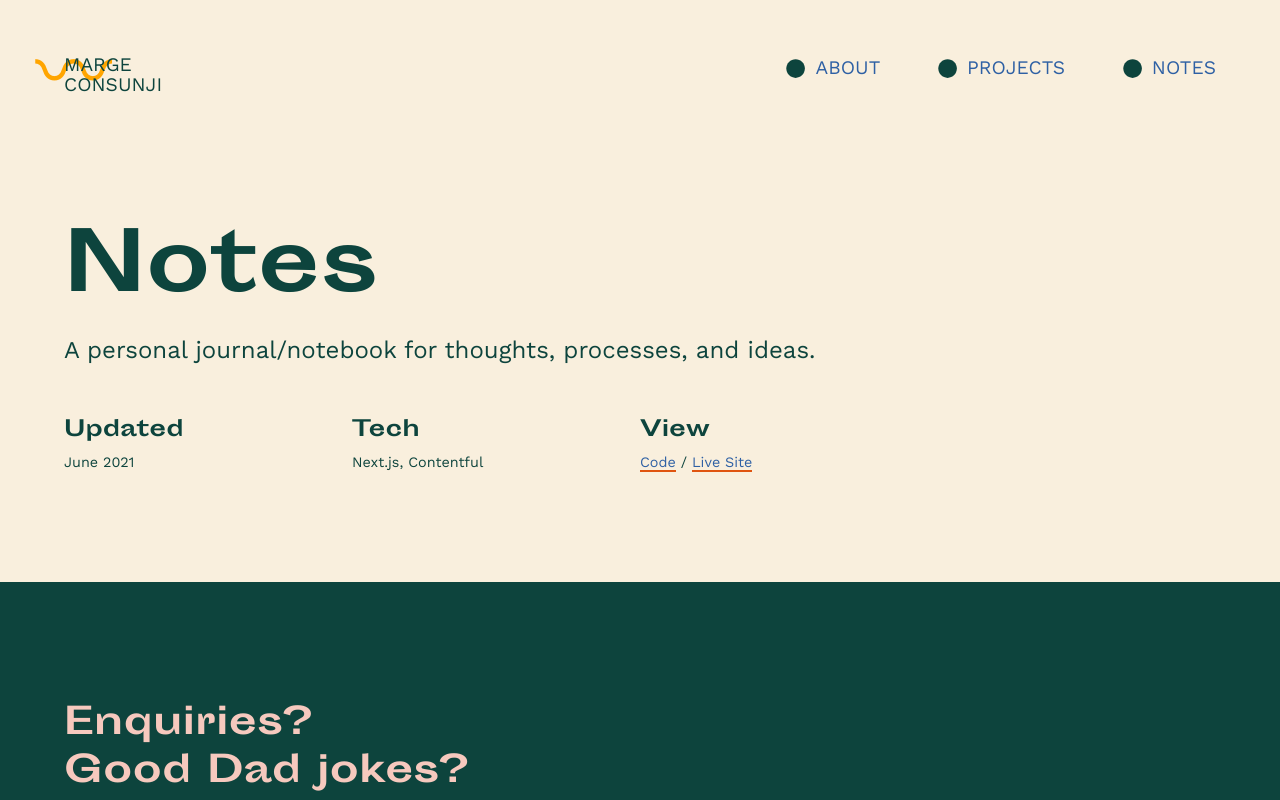
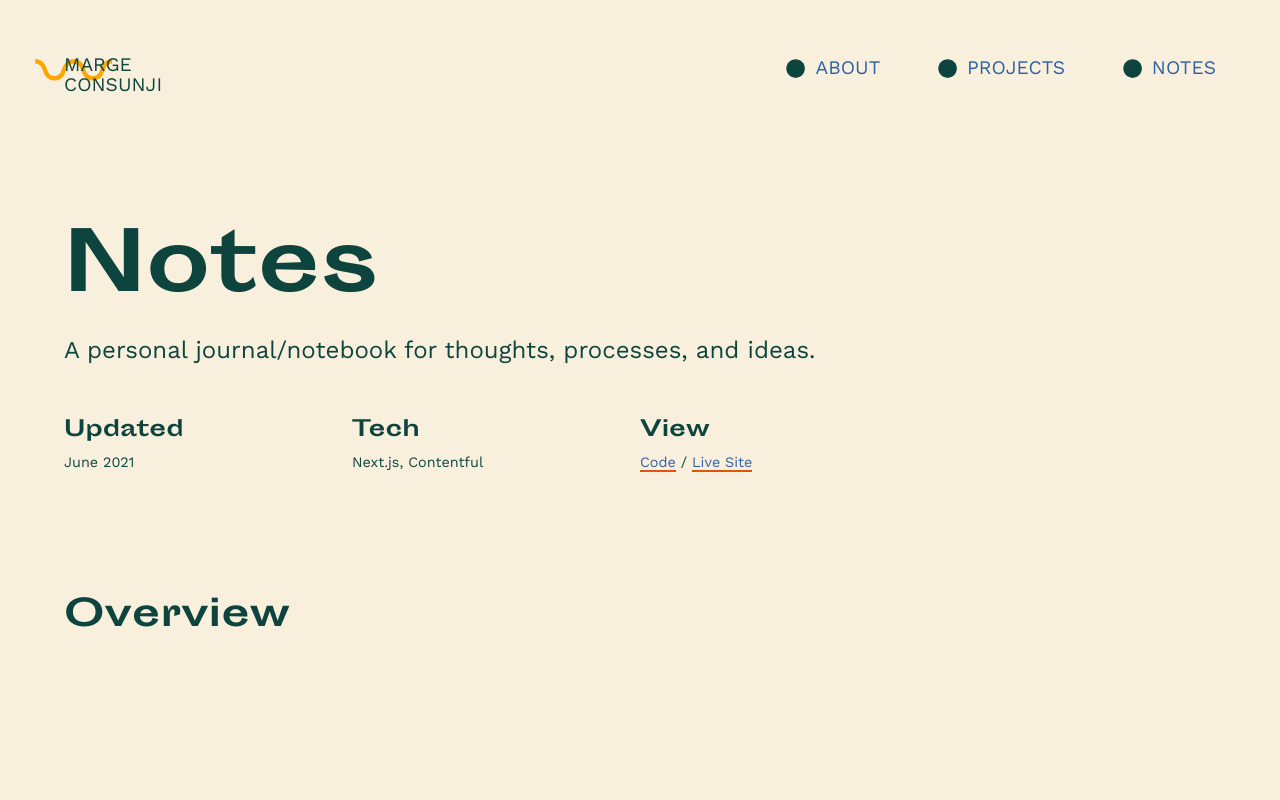
Before and after one commit to msunji/portfolio, a React (Create React App) app: page /projects/notes in a window 1280 px wide. Shown: the top 800 px of the page. Built offline with nearby package versions, Linux system fonts and the light colour scheme.

Commit message:
Change overview

```diff
--- a/src/projects/Notes.js
+++ b/src/projects/Notes.js
@@ -17,6 +17,8 @@ const ProjectContainer = styled.section`
   }
 `;
 
+const ProjectOverview = styled.section``;
+
 const Notes = () => {
   return (
     <ProjectContainer>
@@ -35,15 +37,20 @@ const Notes = () => {
           <div className="grid-child">
             <h4>View</h4>
             <small>
-              <a href="">Code</a>
+              <a href="https://github.com/msunji/notes">Code</a>
             </small>{" "}
             /{" "}
             <small>
-              <a href="">Live Site</a>
+              <a href="https://notes.mconsunji.com/">Live Site</a>
             </small>
           </div>
         </div>
       </div>
+      <ProjectOverview>
+        <div className="container">
+          <h3>Overview</h3>
+        </div>
+      </ProjectOverview>
     </ProjectContainer>
   );
 };
```
